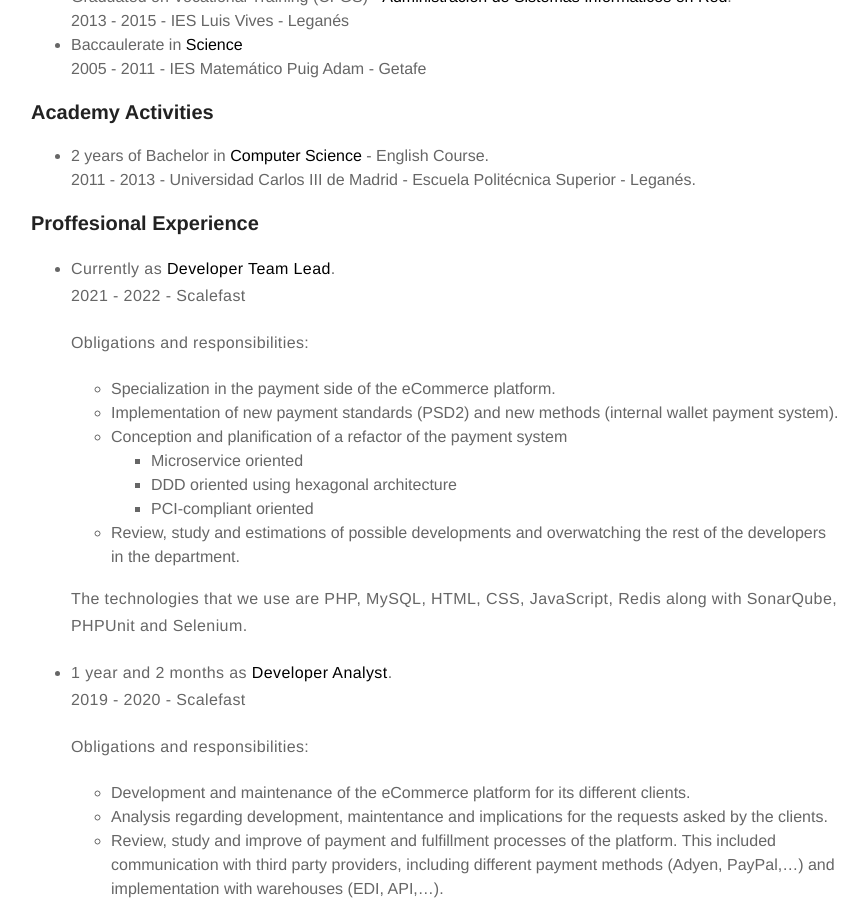
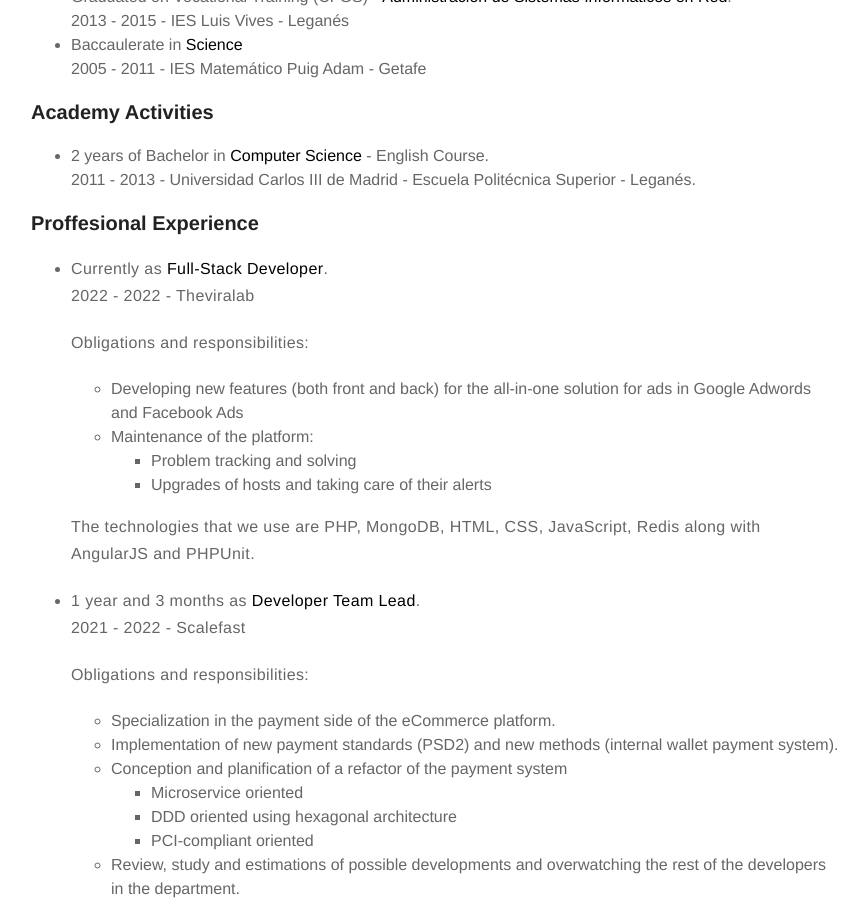
Before and after one commit to leakspin/leakspin.github.io, a Jekyll site: the page built from resume.md, in a window 1280 px wide and 900 px high, scrolled down 358 px. Shown: the whole window, without its empty margins (204-1072 px from the left). Built offline with Jekyll 4.4.1, drawn with Linux system fonts in a browser that asks for light colours; comment, search, counter and statistics services are not loaded.

Commit message:
update resume

```diff
--- a/resume.md
+++ b/resume.md
@@ -30,8 +30,19 @@ layout: page
    2011 - 2013 - Universidad Carlos III de Madrid - Escuela Politécnica Superior - Leganés.
 
 ### Proffesional Experience
- * Currently as **Developer Team Lead**.
-   2021 - {{ site.time | date: '%Y' }} - Scalefast
+ * Currently as **Full-Stack Developer**.
+   2022 - {{ site.time | date: '%Y' }} - Theviralab
+
+   Obligations and responsibilities:
+   * Developing new features (both front and back) for the all-in-one solution for ads in Google Adwords and Facebook Ads
+   * Maintenance of the platform:
+     * Problem tracking and solving
+     * Upgrades of hosts and taking care of their alerts
+
+   The technologies that we use are PHP, MongoDB, HTML, CSS, JavaScript, Redis along with AngularJS and PHPUnit.
+
+ * 1 year and 3 months as **Developer Team Lead**.
+   2021 - 2022 - Scalefast
 
    Obligations and responsibilities:
    * Specialization in the payment side of the eCommerce platform.
```
